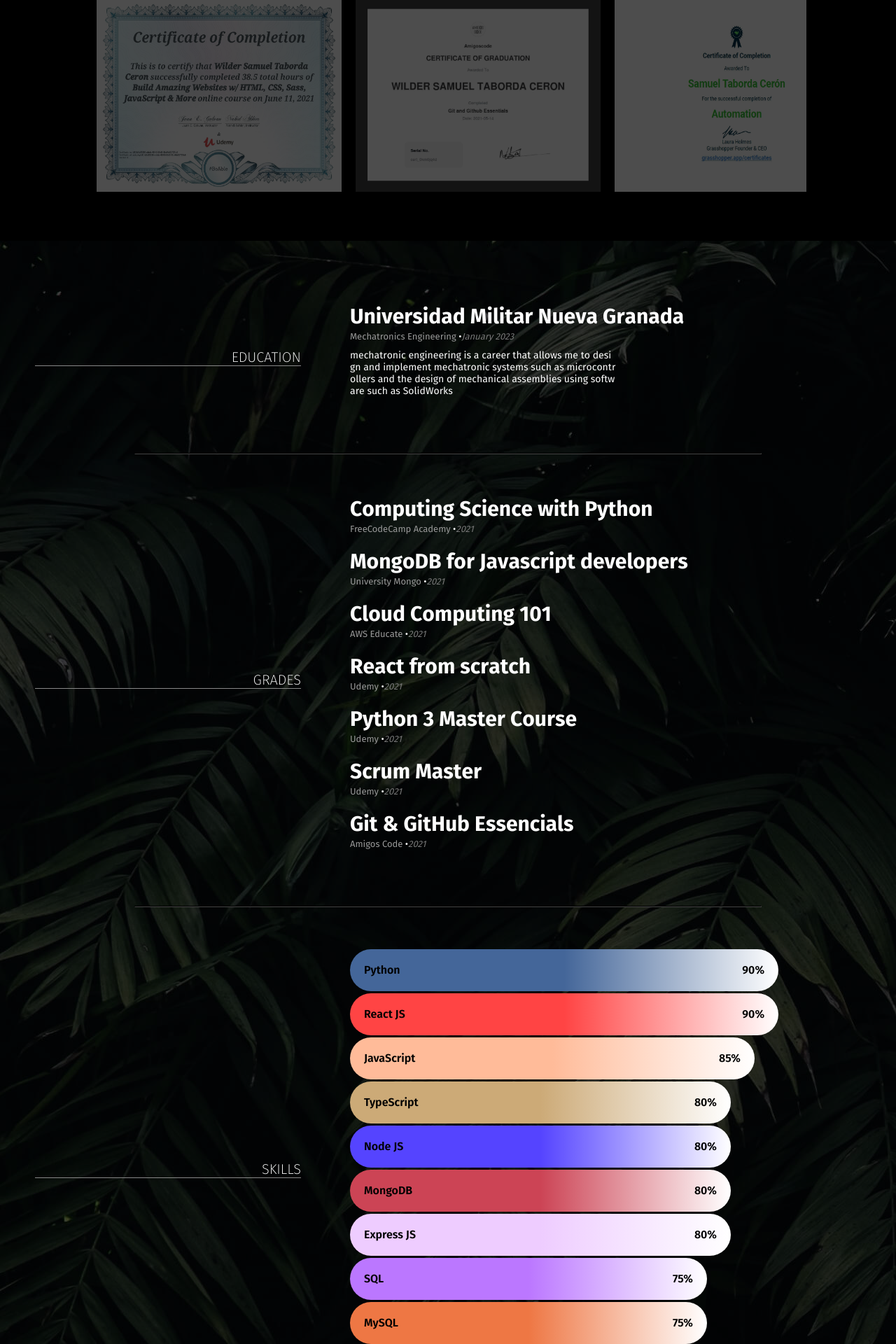
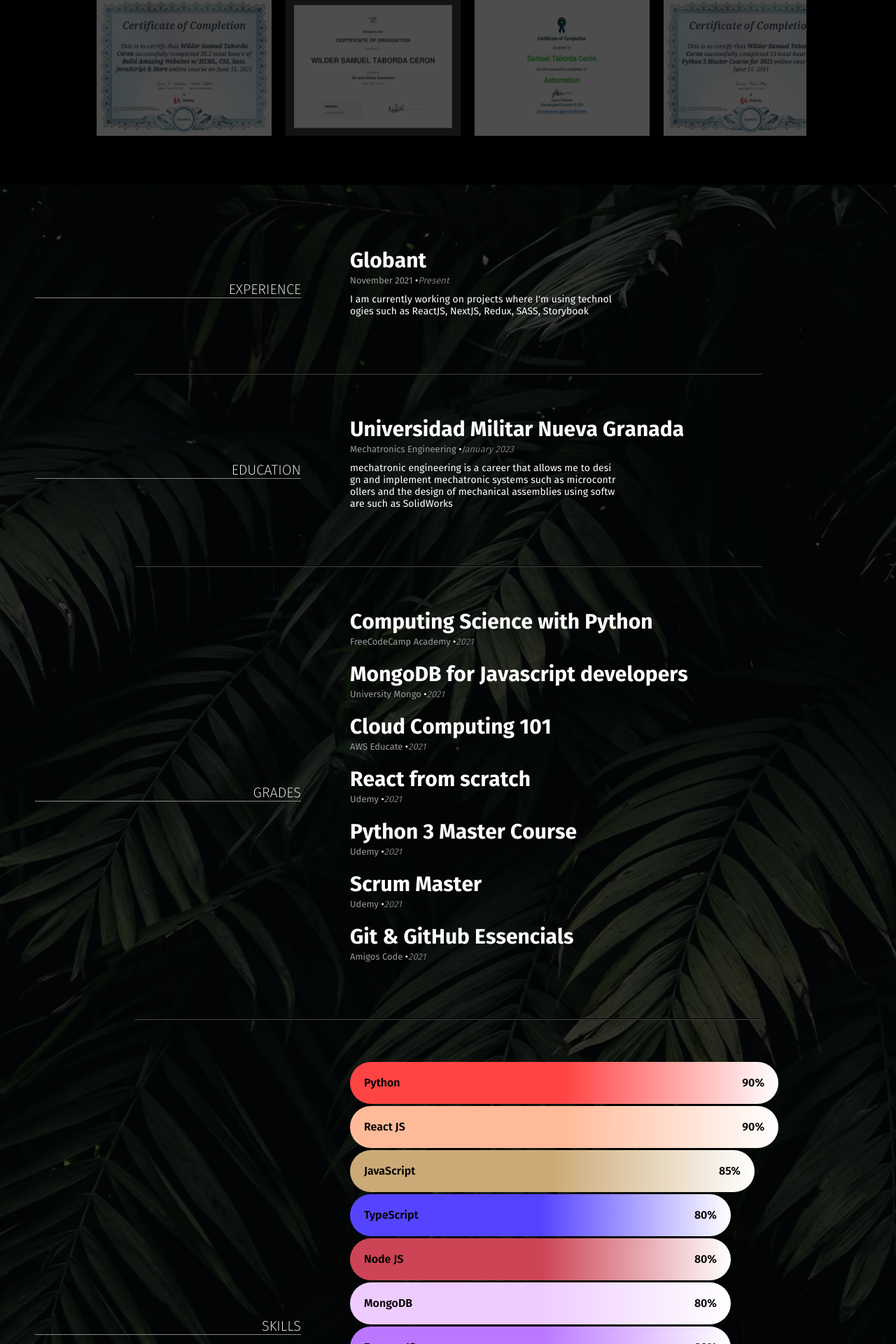
Before and after one commit to Samuelprograms/portfolio, a React (Create React App) app: page / in a window 1280 px wide. Shown: the part 1566-3486 px from the top of the page at 70% size. Built offline with nearby package versions, Linux system fonts and the light colour scheme.

Commit message:
version 1.4

```diff
--- a/src/Components/Contact.js
+++ b/src/Components/Contact.js
@@ -36,6 +36,7 @@
 
   const sendEmail = async() => {
     setIsSending(true);
+    try{
       await emailjs
         .send(
           "service_rdwz3nd",
@@ -43,15 +44,15 @@
           values,
           "user_RkBW3FeSHbWnLKiMfMgKA"
         )
-      .then((response) => {
       alert("Message sent succesfully")
-        console.log(response);
-      }).finally(() => setIsSending(false))
-      .catch((err) => {
+      values.name = "";
+      values.email = "";
+      values.subject = "";
+      values.message = "";
+      setIsSending(false);
+    }catch(e){
       alert("The message can't be sent")
-        console.log(err)
-      });
-
+    }
   };
 
   return (
--- a/src/Components/Resume.js
+++ b/src/Components/Resume.js
@@ -12,6 +12,20 @@
     }
     return color;
   };
+  const work = data.experience.map(function (job, index) {
+    return (
+      <div key={index} className="info">
+        <Slide left cascade>
+          <h2 className="info__name">{job.company}</h2>
+          <span className="info__degree">
+            {job.startDate} <span>&bull;</span>
+            <em className="info__degree__date">{job.endDate}</em>
+          </span>
+          <p className="info__description">{job.description}</p>
+        </Slide>
+      </div>
+    );
+  });
   const education = data.education.map(function (education, index) {
     return (
       <div key={index} className="info">
@@ -144,6 +158,11 @@
     <section id="resume" className="resume">
       <Slide left cascade>
         <div className="education">
+          <h2 className="title">EXPERIENCE</h2>
+          <div className="education__items">{work}</div>
+        </div>
+        <hr />
+        <div className="education">
           <h2 className="title">EDUCATION</h2>
           <div className="education__items">{education}</div>
         </div>
--- a/src/Components/WhatsApp.js
+++ b/src/Components/WhatsApp.js
@@ -5,7 +5,7 @@
 function WhatsApp() {
   return (
     <a
-      href="https://api.whatsapp.com/send?phone=19294476947"
+      href="https://api.whatsapp.com/send?phone=573108768789"
       target="_BLANK"
       rel="noopener noreferrer"
     >
--- a/src/Data.js
+++ b/src/Data.js
@@ -1,15 +1,7 @@
 export const data = {
   about: {
-    description: `Here Samuel Cerón, I am a Mechatronics Engineer student from
-            Universidad Militar Nueva Granada, Self-Taught Web developer and
-            very often python programming teacher looking to gain work
-            experience in web development and design, during my career I have
-            been actively participating in research, leading work groups for
-            final projects highlighting my skills in communication and teamwork.
-            I am also a big fan of agile methodologies like Scrum and technologies for web developing
-            such as JavaScript, TypeScript, React, SQL, Python, Material UI and
-            styled components, I have experience with version control software
-            like Git and cloud services such as Firebase`,
+    description: `What's up!
+    I am Samuel Cerón, Self-Taught Web developer, Mechatronics Engineering student and sometimes Python programming teacher, user of Agile methodologies like Scrum and technologies for web development such as HTML, CSS, Javascript, Typescript, React JS, Node JS, Express JS, MongoDB, Python, SQL, Redux, Material UI, styled components and Bootstrap, I have experience with version control software like Git and cloud services such as Github, Firebase, Google Cloud and Mongo Atlas`,
     grades: [
       {
         title: "Build amazing sites with HTML, CSS and JS",
@@ -46,6 +38,16 @@
     ],
   },
   resume: {
+    experience: [
+      {
+        company: "Globant",
+        position: "Semi-senior Frontend Developer",
+        startDate: "November 2021",
+        endDate: "Present",
+        description:
+          "I am currently working on projects where I'm using technologies such as ReactJS, NextJS, Redux, SASS, Storybook",
+      },
+    ],
     education: [
       {
         school: "Universidad Militar Nueva Granada",
@@ -123,16 +125,24 @@
         level: "80%",
       },
       {
+        name: "Next JS",
+        level: "75%",
+      },
+      {
         name: "SQL",
         level: "75%",
       },
       {
-        name: "MySQL",
+        name: "Jest",
         level: "75%",
       },
       {
-        name: "Vue JS",
-        level: "75%",
+        name: "MySQL",
+        level: "60%",
+      },
+      {
+        name: "React Testing Library",
+        level: "60%",
       },
     ],
     otheSkills: [
@@ -149,12 +159,8 @@
         level: "90%",
       },
       {
-        name: "SolidCAM",
+        name: "Storybook",
         level: "85%",
-      },
-      {
-        name: "SolidWorks",
-        level: "80%",
       },
     ],
     languages: [
--- a/src/css/About.css
+++ b/src/css/About.css
@@ -38,9 +38,12 @@
   display: flex;
   overflow-x: scroll;
 }
+.carrousel::-webkit-scrollbar{
+  display: none;
+}
 .carrousel img {
   opacity: .3;
-  width: 350px;
+  width: 250px;
   margin: 0 10px;
 }
 .carrousel img:hover{
```
Also changed, not shown: package.json (+4 -4 lines), 2 other files (tests, documents, lock files or other folders). Lines whose indentation alone changed are shown as unchanged.
